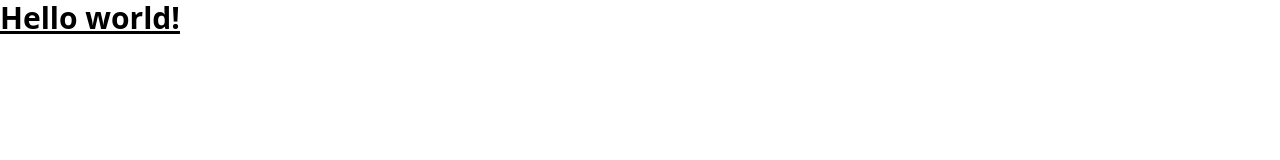
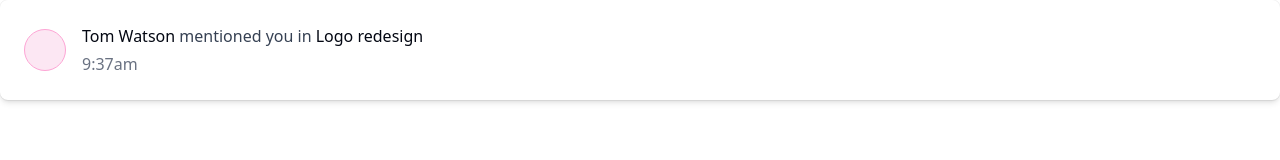
Before and after one commit to Andwar22/TestTailwind, a plain HTML site: page index.html in a window 1280 px wide. Drawn offline with nearby package versions, Linux system fonts and the light colour scheme.

Commit message:
test dark

```diff
--- a/index.html
+++ b/index.html
@@ -3,11 +3,25 @@
   <head>
     <meta charset="UTF-8" />
     <meta name="viewport" content="width=device-width, initial-scale=1.0" />
+    <title>Document</title>
     <script src="https://cdn.jsdelivr.net/npm/@tailwindcss/browser@4"></script>
+    <style type="text/tailwindcss">
+      @custom-variant dark (&:where([data-theme=dark], [data-theme=dark] *));
+    </style>
   </head>
+
   <body>
-    <h1 class="text-3xl font-bold underline">
-      Hello world!
-    </h1>
+    <div class="flex items-center gap-4 rounded-lg bg-white p-6 shadow-md outline outline-black/5 dark:bg-gray-800">
+      <span class="inline-flex shrink-0 rounded-full border border-pink-300 bg-pink-100 p-2 dark:border-pink-300/10 dark:bg-pink-400/10">
+        <svg class="size-6 stroke-pink-700 dark:stroke-pink-500"><!-- ... --></svg>
+      </span>
+      <div>
+        <p class="text-gray-700 dark:text-gray-400">
+          <span class="font-medium text-gray-950 dark:text-white">Tom Watson</span> mentioned you in
+          <span class="font-medium text-gray-950 dark:text-white">Logo redesign</span>
+        </p>
+        <time class="mt-1 block text-gray-500" datetime="9:37">9:37am</time>
+      </div>
+    </div>
   </body>
 </html>
```
